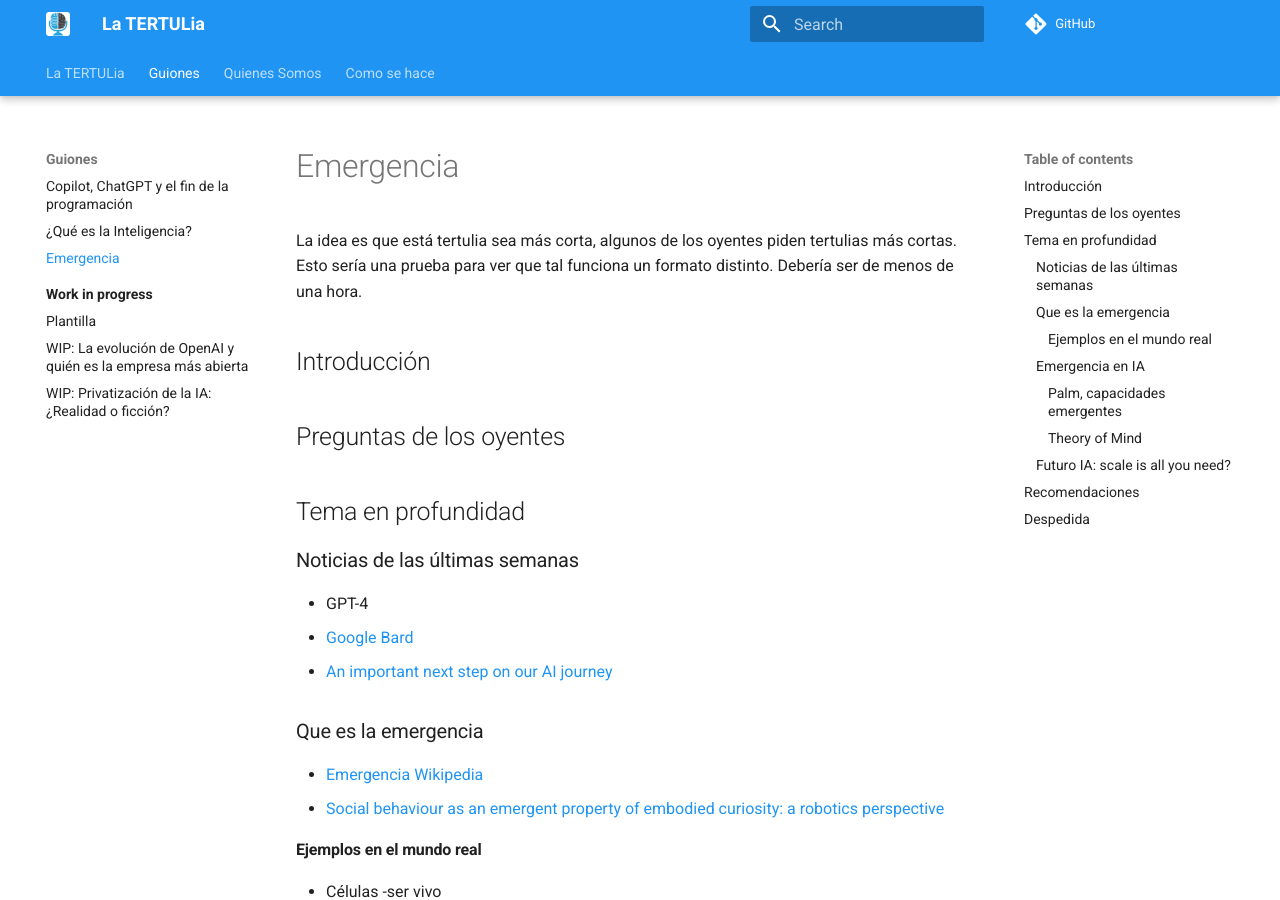
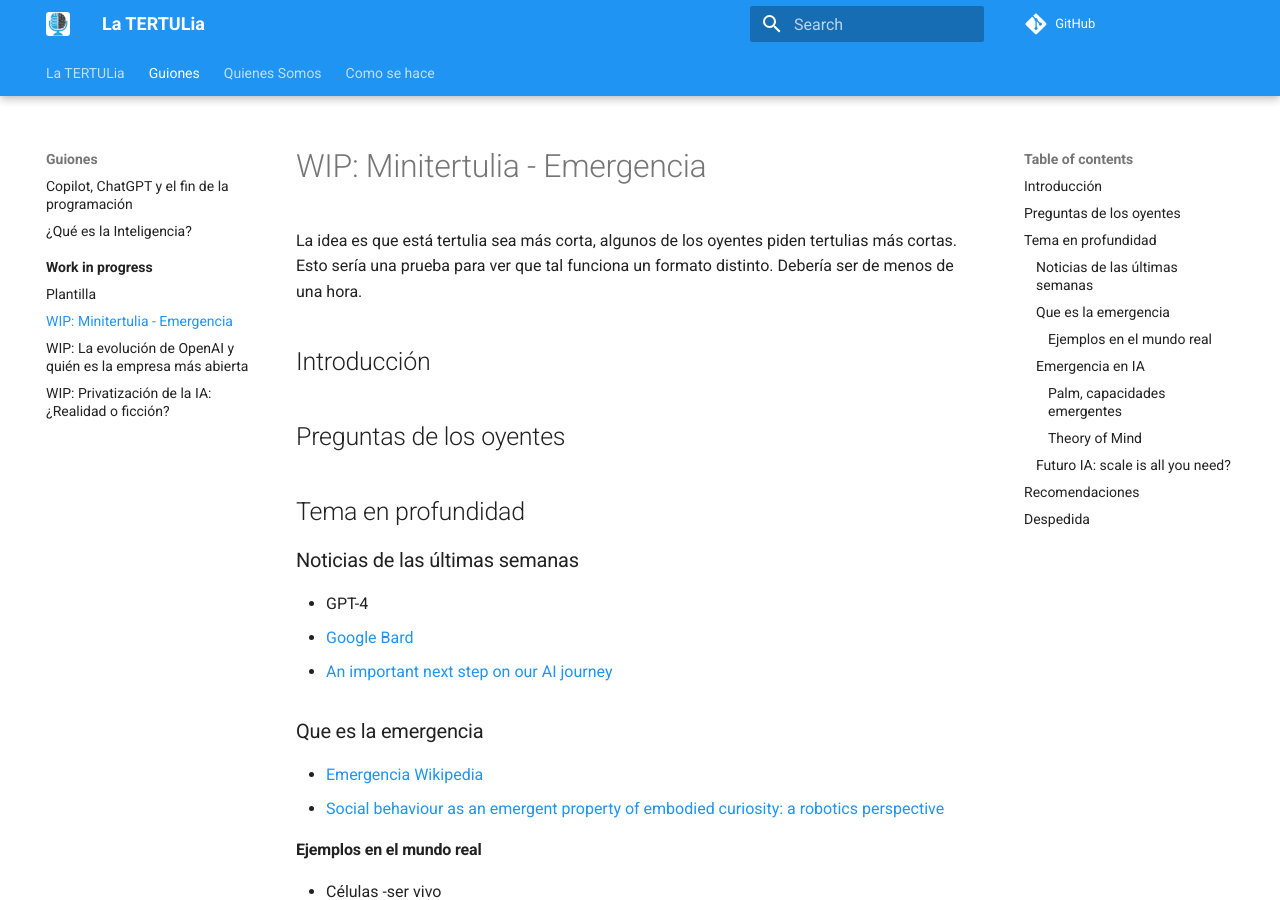
Before and after one commit to ironbar/tertulia_inteligencia_artificial, an MkDocs documentation site: the page built from docs/guiones/work-in-progress/wip_minitertulia_emergencia.md, in a window 1280 px wide and 900 px high. Built offline with MkDocs 1.6.1 and Material for MkDocs 9.7.7, drawn with Linux system fonts in a browser that asks for light colours; comment, search, counter and statistics services are not loaded.

Commit message:
Revert "Update and rename docs/guiones/work-in-progress/wip_minitertulia_emergencia.md to docs/guiones/03_minitertulia_emergencia.md"
This reverts commit 6562e244ddd2f6835c0d5eda1733c57db82daa29.

```diff
--- a/docs/guiones/03_minitertulia_emergencia.md
+++ b/docs/guiones/work-in-progress/wip_minitertulia_emergencia.md
@@ -1,4 +1,4 @@
-#  Emergencia
+# WIP: Minitertulia - Emergencia
 
 La idea es que está tertulia sea más corta, algunos de los oyentes piden tertulias más cortas. Esto sería una prueba para ver que tal funciona un formato distinto. Debería ser de menos de una hora.
 
```
